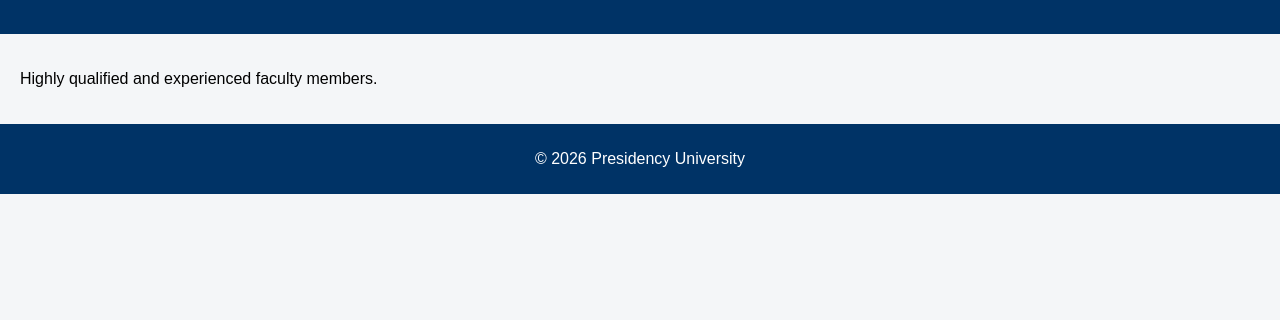
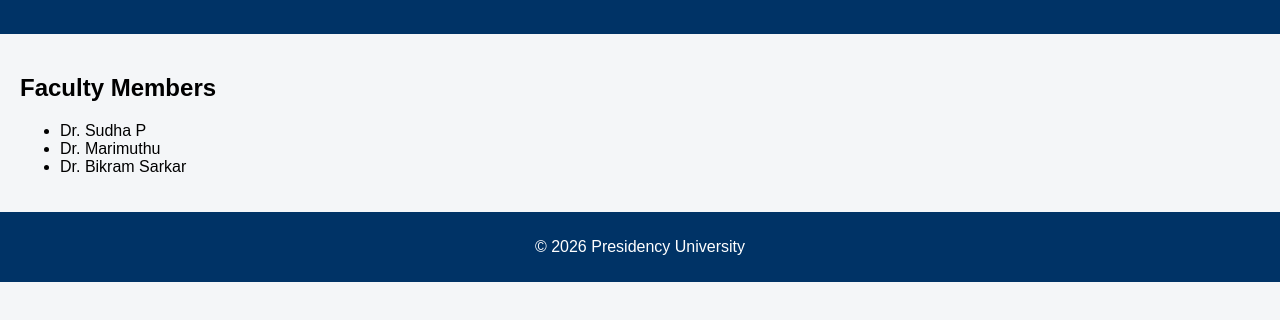
Before and after one commit to rh2920004/University-page, a plain HTML site: page faculty.html in a window 1280 px wide. Shown: the part 76-396 px from the top of the page. Drawn offline with Linux system fonts and the light colour scheme.

Commit message:
Update faculty section with member names

```diff
--- a/faculty.html
+++ b/faculty.html
@@ -7,8 +7,15 @@
 <body>
 <header><h1>Faculty</h1></header>
 <section>
-    <p>Highly qualified and experienced faculty members.</p>
+    <h2>Faculty Members</h2>
+
+    <ul>
+        <li>Dr. Sudha P</li>
+        <li>Dr. Marimuthu</li>
+        <li>Dr. Bikram Sarkar</li>
+    </ul>
 </section>
+
 <footer><p>&copy; 2026 Presidency University</p></footer>
 </body>
 </html>
```
